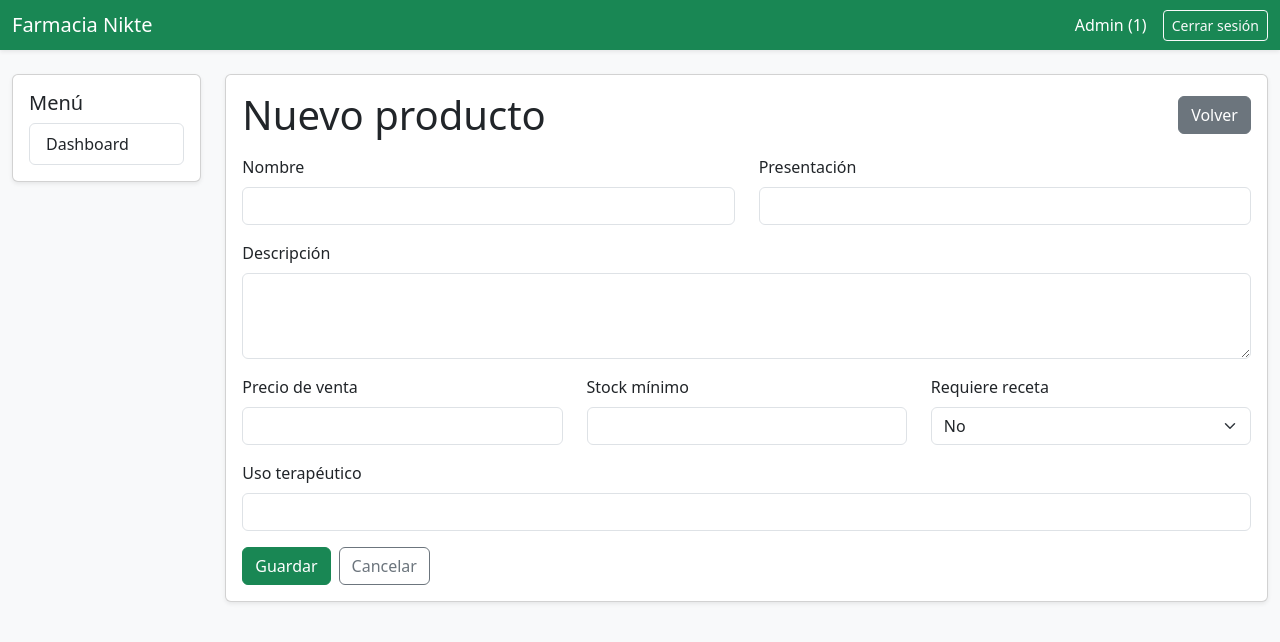
After one commit to Santiagobrrrr/nikte-farmacia, a PHP site: page /nikte-farmacia/modules/productos/form.php in a window 1280 px wide. The commit adds this page. Shown: the top 642 px of the page. Run offline with PHP 8.4, Linux system fonts and the light colour scheme; a user stored in the database is signed in.

Commit message:
formulario para crear productos

```diff
--- /dev/null
+++ b/modules/productos/form.php
@@ -0,0 +1,74 @@
+<?php
+require_once __DIR__ . '/../../includes/auth_check.php';
+require_once __DIR__ . '/../../includes/header.php';
+?>
+
+<div class="container-fluid py-4">
+    <div class="row">
+        <?php require_once __DIR__ . '/../../includes/sidebar.php'; ?>
+
+        <div class="col-12 col-md-9 col-lg-10">
+            <div class="card shadow-sm">
+                <div class="card-body">
+                    <div class="d-flex justify-content-between align-items-center mb-3">
+                        <h1 class="mb-0">Nuevo producto</h1>
+                        <a href="<?= BASE_URL; ?>/modules/productos/index.php" class="btn btn-secondary">
+                            Volver
+                        </a>
+                    </div>
+
+                    <form action="#" method="POST">
+                        <div class="row">
+                            <div class="col-12 col-md-6 mb-3">
+                                <label for="nombre" class="form-label">Nombre</label>
+                                <input type="text" id="nombre" name="nombre" class="form-control" required>
+                            </div>
+
+                            <div class="col-12 col-md-6 mb-3">
+                                <label for="presentacion" class="form-label">Presentación</label>
+                                <input type="text" id="presentacion" name="presentacion" class="form-control">
+                            </div>
+
+                            <div class="col-12 mb-3">
+                                <label for="descripcion" class="form-label">Descripción</label>
+                                <textarea id="descripcion" name="descripcion" class="form-control" rows="3"></textarea>
+                            </div>
+
+                            <div class="col-12 col-md-4 mb-3">
+                                <label for="precio_venta" class="form-label">Precio de venta</label>
+                                <input type="number" step="0.01" min="0" id="precio_venta" name="precio_venta" class="form-control" required>
+                            </div>
+
+                            <div class="col-12 col-md-4 mb-3">
+                                <label for="stock_minimo" class="form-label">Stock mínimo</label>
+                                <input type="number" min="0" id="stock_minimo" name="stock_minimo" class="form-control" required>
+                            </div>
+
+                            <div class="col-12 col-md-4 mb-3">
+                                <label for="requiere_receta" class="form-label">Requiere receta</label>
+                                <select id="requiere_receta" name="requiere_receta" class="form-select" required>
+                                    <option value="0">No</option>
+                                    <option value="1">Sí</option>
+                                </select>
+                            </div>
+
+                            <div class="col-12 mb-3">
+                                <label for="uso_terapeutico" class="form-label">Uso terapéutico</label>
+                                <input type="text" id="uso_terapeutico" name="uso_terapeutico" class="form-control">
+                            </div>
+                        </div>
+
+                        <div class="d-flex gap-2">
+                            <button type="submit" class="btn btn-success">Guardar</button>
+                            <a href="<?= BASE_URL; ?>/modules/productos/index.php" class="btn btn-outline-secondary">
+                                Cancelar
+                            </a>
+                        </div>
+                    </form>
+                </div>
+            </div>
+        </div>
+    </div>
+</div>
+
+<?php require_once __DIR__ . '/../../includes/footer.php'; ?>
--- a/modules/productos/index.php
+++ b/modules/productos/index.php
@@ -29,7 +29,7 @@ try {
                 <div class="card-body">
                     <div class="d-flex justify-content-between align-items-center mb-3">
                         <h1 class="mb-0">Productos</h1>
-                        <a href="#" class="btn btn-success">Nuevo producto</a>
+                        <a href="<?= BASE_URL; ?>/modules/productos/form.php" class="btn btn-success">Nuevo producto</a>
                     </div>
 
                     <p class="text-muted">
```
